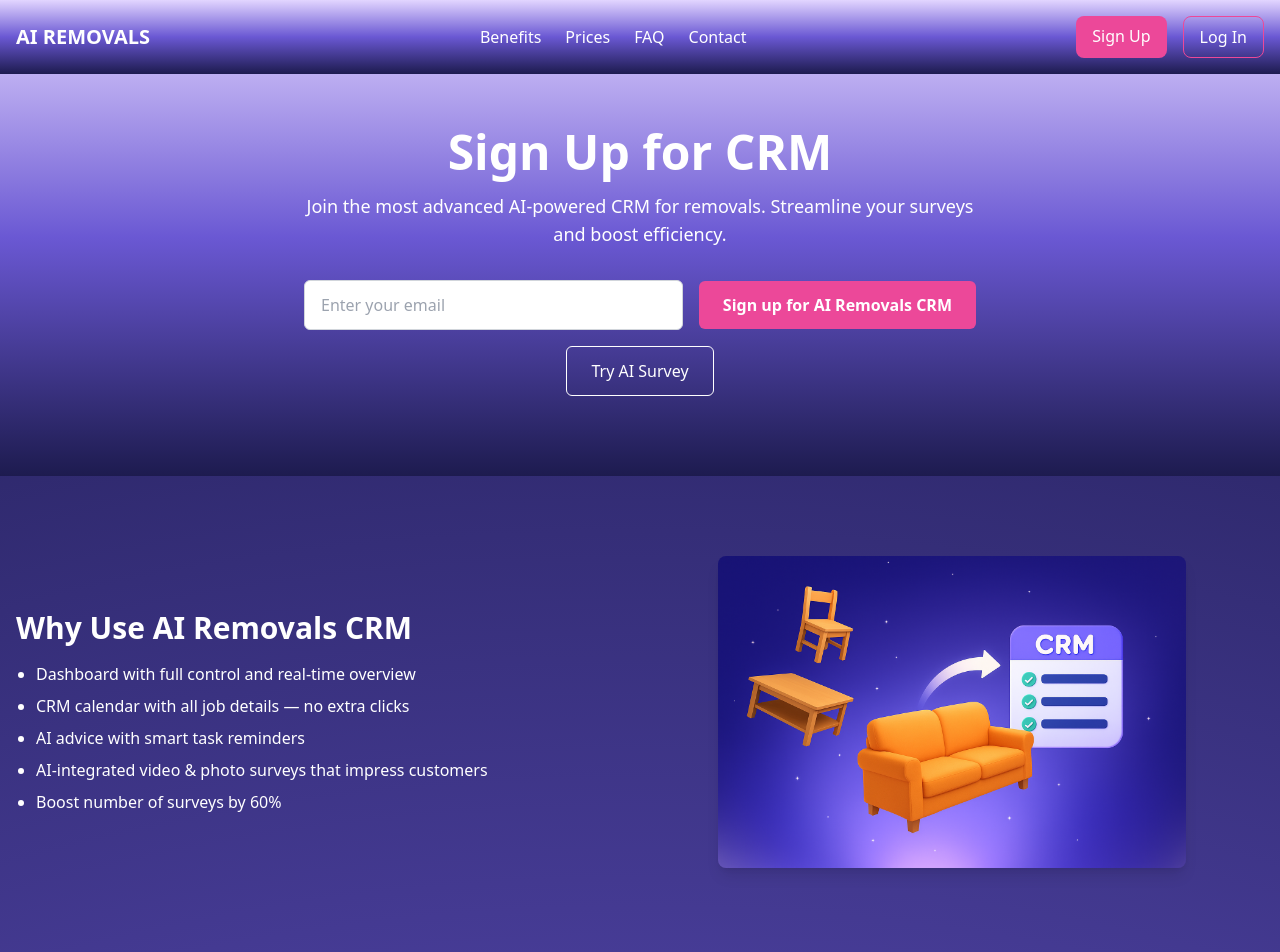
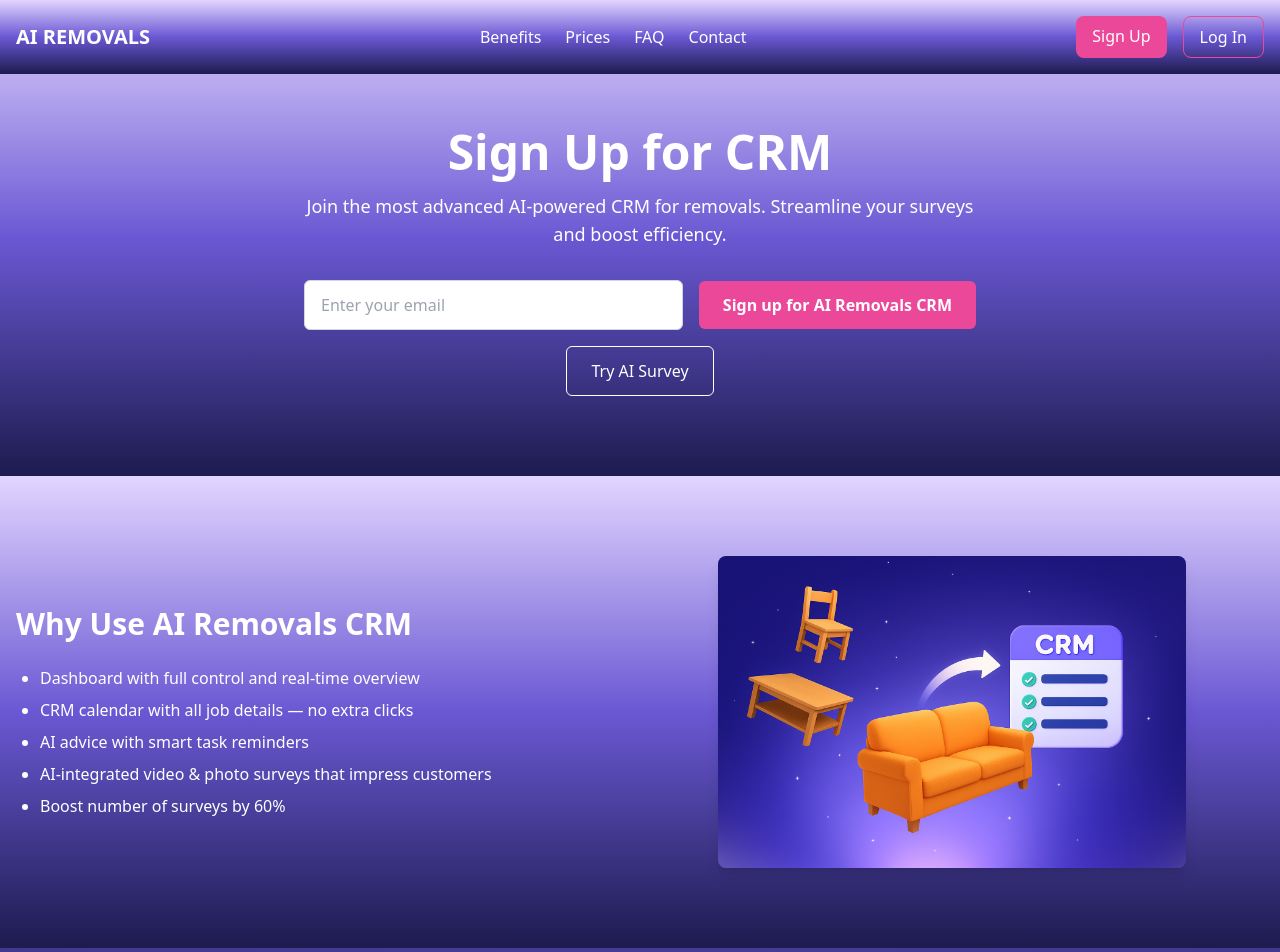
Before and after one commit to Gullmegler/mitt-prosjekt, a React (Create React App) app: page / in a window 1280 px wide. Shown: the top 952 px of the page. Built offline with nearby package versions, Linux system fonts and the light colour scheme.

Commit message:
Update Benefits.jsx

```diff
--- a/src/components/Benefits.jsx
+++ b/src/components/Benefits.jsx
@@ -2,10 +2,16 @@ import React from "react";
 
 export default function Benefits() {
   return (
-    <section id="benefits" className="py-20 flex flex-col md:flex-row items-center justify-between max-w-7xl mx-auto px-4">
-      <div className="text-white md:w-1/2">
-        <h2 className="text-3xl font-bold mb-4">Why Use AI Removals CRM</h2>
-        <ul className="list-disc pl-5 space-y-2">
+    <section
+      id="benefits"
+      className="py-20 px-4 flex flex-col md:flex-row items-center justify-between max-w-7xl mx-auto"
+      style={{
+        background: "linear-gradient(180deg, #E2D5FF 0%, #6A58D3 50%, #1D1B4F 100%)",
+      }}
+    >
+      <div className="md:w-1/2 text-white">
+        <h2 className="text-3xl font-bold mb-6">Why Use AI Removals CRM</h2>
+        <ul className="list-disc pl-6 space-y-2">
           <li>Dashboard with full control and real-time overview</li>
           <li>CRM calendar with all job details — no extra clicks</li>
           <li>AI advice with smart task reminders</li>
```
